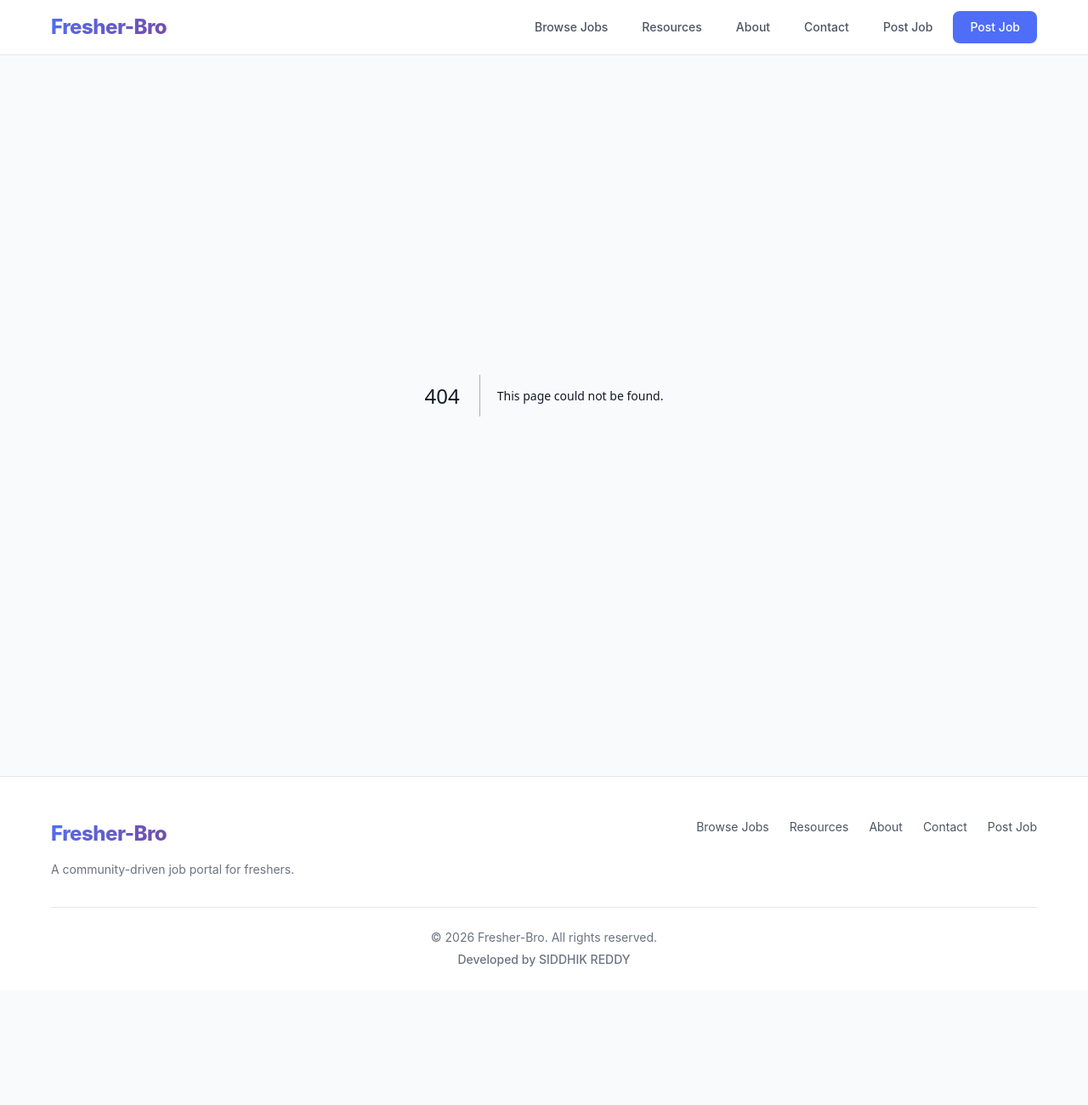
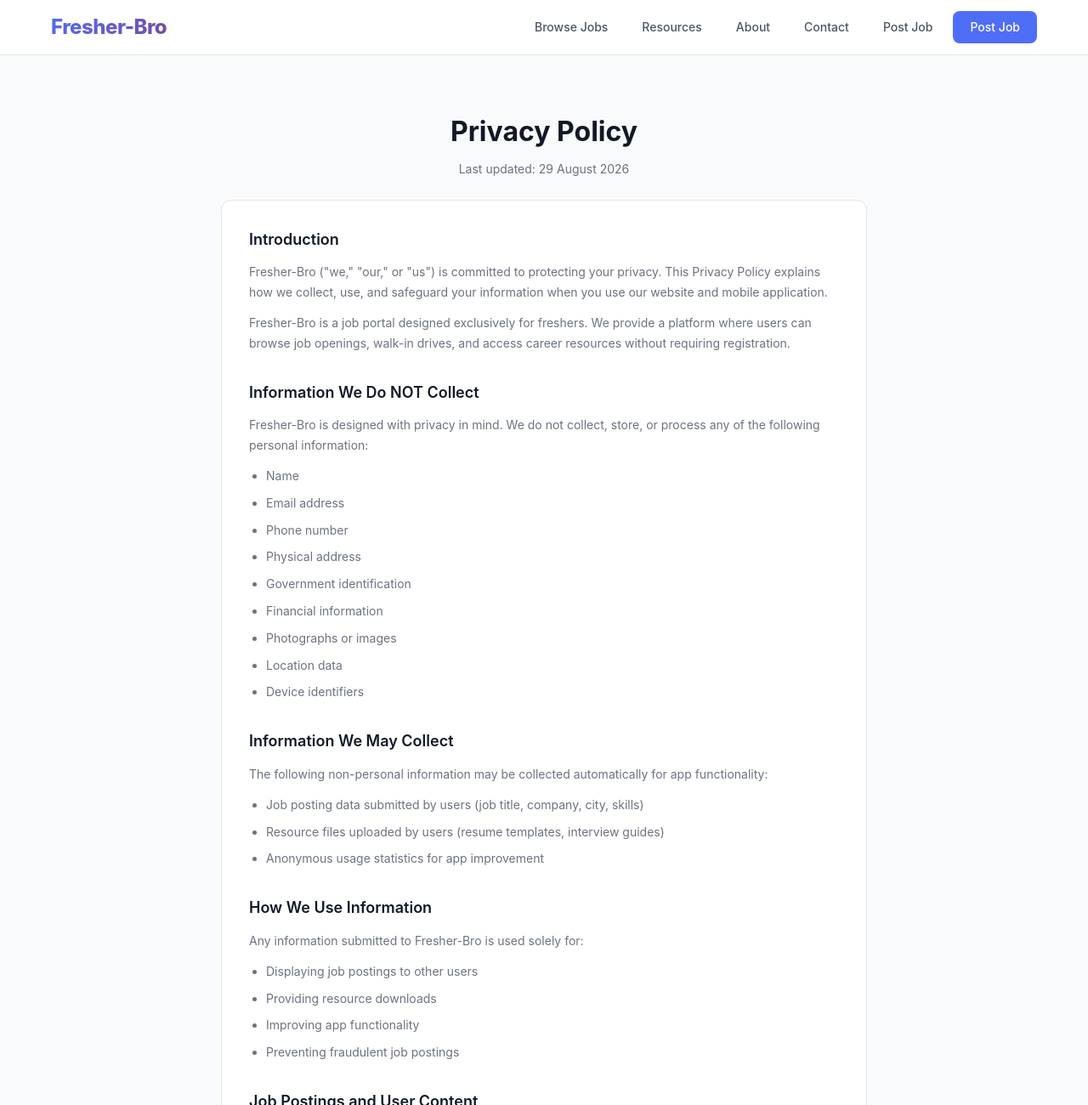
Before and after one commit to seeubot/joball, a Next.js app in the folder frontend/: page /privacy-policy in a window 1280 px wide. Before the commit this address had no page. Shown: the top 1300 px of the page at 85% size. Before the commit the page ends 1165 px from the top, so only its background shows below. Built offline with nearby package versions, Linux system fonts and the light colour scheme.

Commit message:
Create privacy-policy.js

```diff
--- /dev/null
+++ b/frontend/pages/privacy-policy.js
@@ -0,0 +1,233 @@
+export default function PrivacyPolicy() {
+  return (
+    <div className="container">
+      <div className="page-header">
+        <h1>Privacy Policy</h1>
+        <p>Last updated: {new Date().toLocaleDateString('en-IN', { day: 'numeric', month: 'long', year: 'numeric' })}</p>
+      </div>
+
+      <div className="policy-content">
+        <section className="policy-section">
+          <h2>Introduction</h2>
+          <p>
+            Fresher-Bro ("we," "our," or "us") is committed to protecting your privacy.
+            This Privacy Policy explains how we collect, use, and safeguard your information
+            when you use our website and mobile application.
+          </p>
+          <p>
+            Fresher-Bro is a job portal designed exclusively for freshers. We provide a
+            platform where users can browse job openings, walk-in drives, and access
+            career resources without requiring registration.
+          </p>
+        </section>
+
+        <section className="policy-section">
+          <h2>Information We Do NOT Collect</h2>
+          <p>
+            Fresher-Bro is designed with privacy in mind. We do not collect, store, or
+            process any of the following personal information:
+          </p>
+          <ul className="policy-list">
+            <li>Name</li>
+            <li>Email address</li>
+            <li>Phone number</li>
+            <li>Physical address</li>
+            <li>Government identification</li>
+            <li>Financial information</li>
+            <li>Photographs or images</li>
+            <li>Location data</li>
+            <li>Device identifiers</li>
+          </ul>
+        </section>
+
+        <section className="policy-section">
+          <h2>Information We May Collect</h2>
+          <p>
+            The following non-personal information may be collected automatically
+            for app functionality:
+          </p>
+          <ul className="policy-list">
+            <li>Job posting data submitted by users (job title, company, city, skills)</li>
+            <li>Resource files uploaded by users (resume templates, interview guides)</li>
+            <li>Anonymous usage statistics for app improvement</li>
+          </ul>
+        </section>
+
+        <section className="policy-section">
+          <h2>How We Use Information</h2>
+          <p>
+            Any information submitted to Fresher-Bro is used solely for:
+          </p>
+          <ul className="policy-list">
+            <li>Displaying job postings to other users</li>
+            <li>Providing resource downloads</li>
+            <li>Improving app functionality</li>
+            <li>Preventing fraudulent job postings</li>
+          </ul>
+        </section>
+
+        <section className="policy-section">
+          <h2>Job Postings and User Content</h2>
+          <p>
+            When you post a job opening or upload a resource, you acknowledge that:
+          </p>
+          <ul className="policy-list">
+            <li>The content will be publicly visible to all users</li>
+            <li>You have the right to share the information</li>
+            <li>The content does not contain personal or sensitive data</li>
+            <li>You are responsible for the accuracy of the information</li>
+          </ul>
+        </section>
+
+        <section className="policy-section">
+          <h2>Third-Party Services</h2>
+          <p>
+            Fresher-Bro integrates with the following third-party services:
+          </p>
+          <ul className="policy-list">
+            <li>
+              <strong>WhatsApp</strong> - For community updates and contact purposes.
+              When you click WhatsApp links, you are subject to WhatsApp's privacy policy.
+            </li>
+            <li>
+              <strong>MongoDB Atlas</strong> - For database storage of job postings and resources.
+            </li>
+            <li>
+              <strong>Koyeb</strong> - For backend server hosting.
+            </li>
+            <li>
+              <strong>Vercel</strong> - For website hosting.
+            </li>
+          </ul>
+        </section>
+
+        <section className="policy-section">
+          <h2>Cookies and Tracking</h2>
+          <p>
+            Fresher-Bro does not use cookies or tracking technologies for advertising purposes.
+            We do not display advertisements and do not share data with advertising networks.
+          </p>
+        </section>
+
+        <section className="policy-section">
+          <h2>Data Security</h2>
+          <p>
+            While we take reasonable measures to protect the information on our platform,
+            no method of transmission over the Internet is 100% secure. We cannot guarantee
+            absolute security of your data.
+          </p>
+        </section>
+
+        <section className="policy-section">
+          <h2>Children's Privacy</h2>
+          <p>
+            Fresher-Bro is not intended for children under the age of 13. We do not knowingly
+            collect personal information from children. If you believe a child has provided
+            us with information, please contact us immediately.
+          </p>
+        </section>
+
+        <section className="policy-section">
+          <h2>Changes to This Policy</h2>
+          <p>
+            We may update this Privacy Policy from time to time. We will notify users of any
+            changes by posting the new Privacy Policy on this page. You are advised to review
+            this Privacy Policy periodically for any changes.
+          </p>
+        </section>
+
+        <section className="policy-section">
+          <h2>Contact Us</h2>
+          <p>
+            If you have any questions about this Privacy Policy, please contact us:
+          </p>
+          <div className="contact-info">
+            <p><strong>Developer:</strong> Siddhik Reddy</p>
+            <p><strong>WhatsApp:</strong> +91 88973 50151</p>
+            <p><strong>Email:</strong> siddhikreddy@fresherbro.com</p>
+          </div>
+        </section>
+
+        <section className="policy-section">
+          <h2>Disclaimer</h2>
+          <p>
+            Fresher-Bro is a free community platform. We do not verify the authenticity of
+            job postings. Users are advised to exercise caution and never pay money for job
+            applications or interviews. We are not responsible for any financial transactions
+            between users and third parties.
+          </p>
+        </section>
+      </div>
+
+      <style jsx>{`
+        .container {
+          max-width: 800px;
+          margin: 0 auto;
+          padding: 24px 20px;
+        }
+        .page-header {
+          text-align: center;
+          padding: 40px 20px 24px;
+        }
+        .page-header h1 {
+          font-size: 32px;
+          font-weight: 700;
+          color: #111827;
+          margin-bottom: 8px;
+        }
+        .page-header p {
+          color: #6b7280;
+          font-size: 14px;
+        }
+        .policy-content {
+          background: white;
+          border: 1px solid #e5e7eb;
+          border-radius: 12px;
+          padding: 32px;
+        }
+        .policy-section {
+          margin-bottom: 32px;
+        }
+        .policy-section:last-child {
+          margin-bottom: 0;
+        }
+        .policy-section h2 {
+          font-size: 18px;
+          font-weight: 600;
+          color: #111827;
+          margin-bottom: 12px;
+        }
+        .policy-section p {
+          color: #6b7280;
+          font-size: 14px;
+          line-height: 1.7;
+          margin-bottom: 12px;
+        }
+        .policy-list {
+          padding-left: 20px;
+          margin: 0;
+        }
+        .policy-list li {
+          color: #6b7280;
+          font-size: 14px;
+          line-height: 1.7;
+          margin-bottom: 8px;
+        }
+        .contact-info {
+          background: #f9fafb;
+          padding: 16px;
+          border-radius: 8px;
+          margin-top: 8px;
+        }
+        .contact-info p {
+          margin-bottom: 4px;
+        }
+        @media (max-width: 768px) {
+          .policy-content {
+            padding: 20px;
+          }
+        }
+      `}</style>
+    </div>
+  );
+}
```
